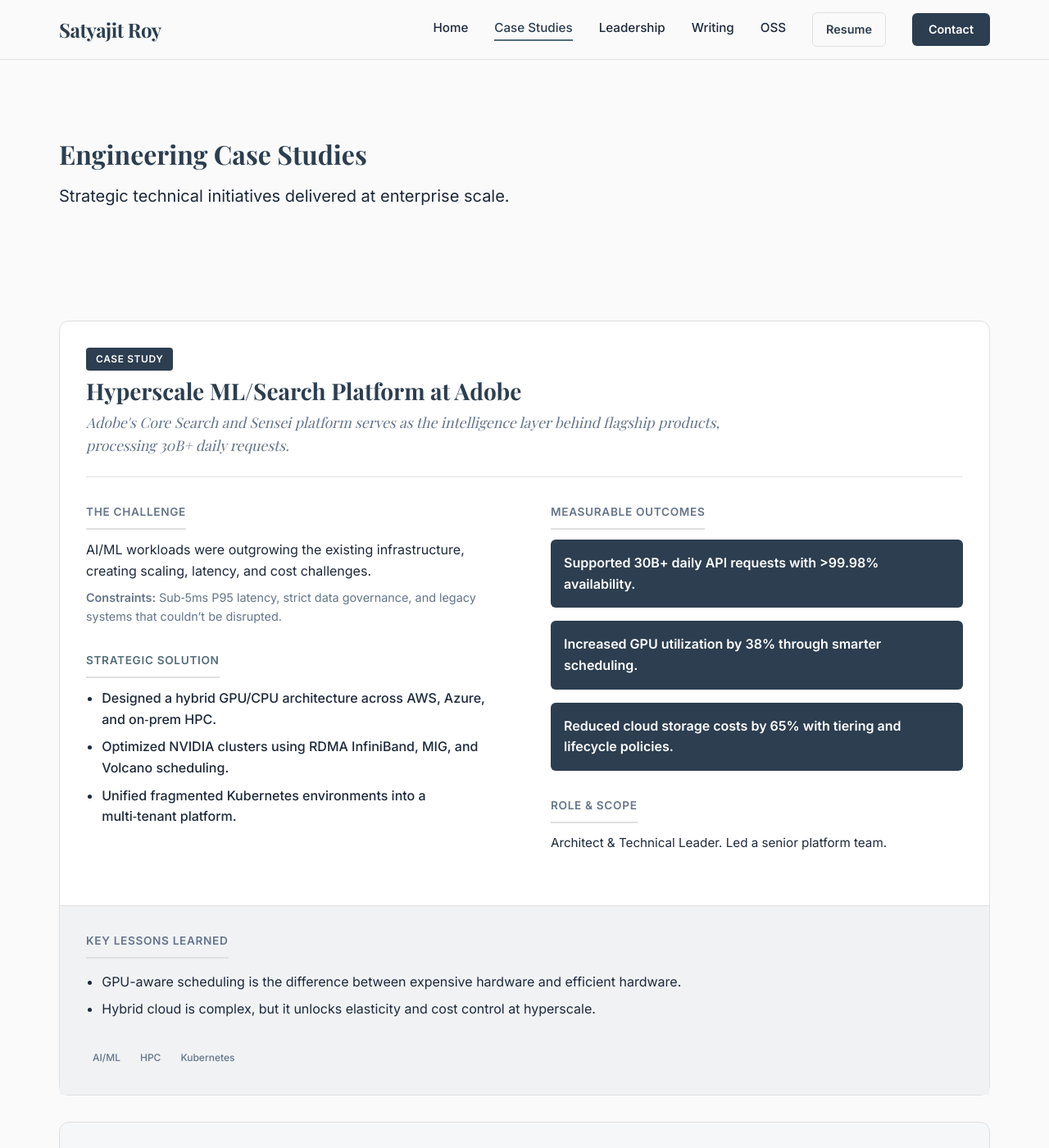
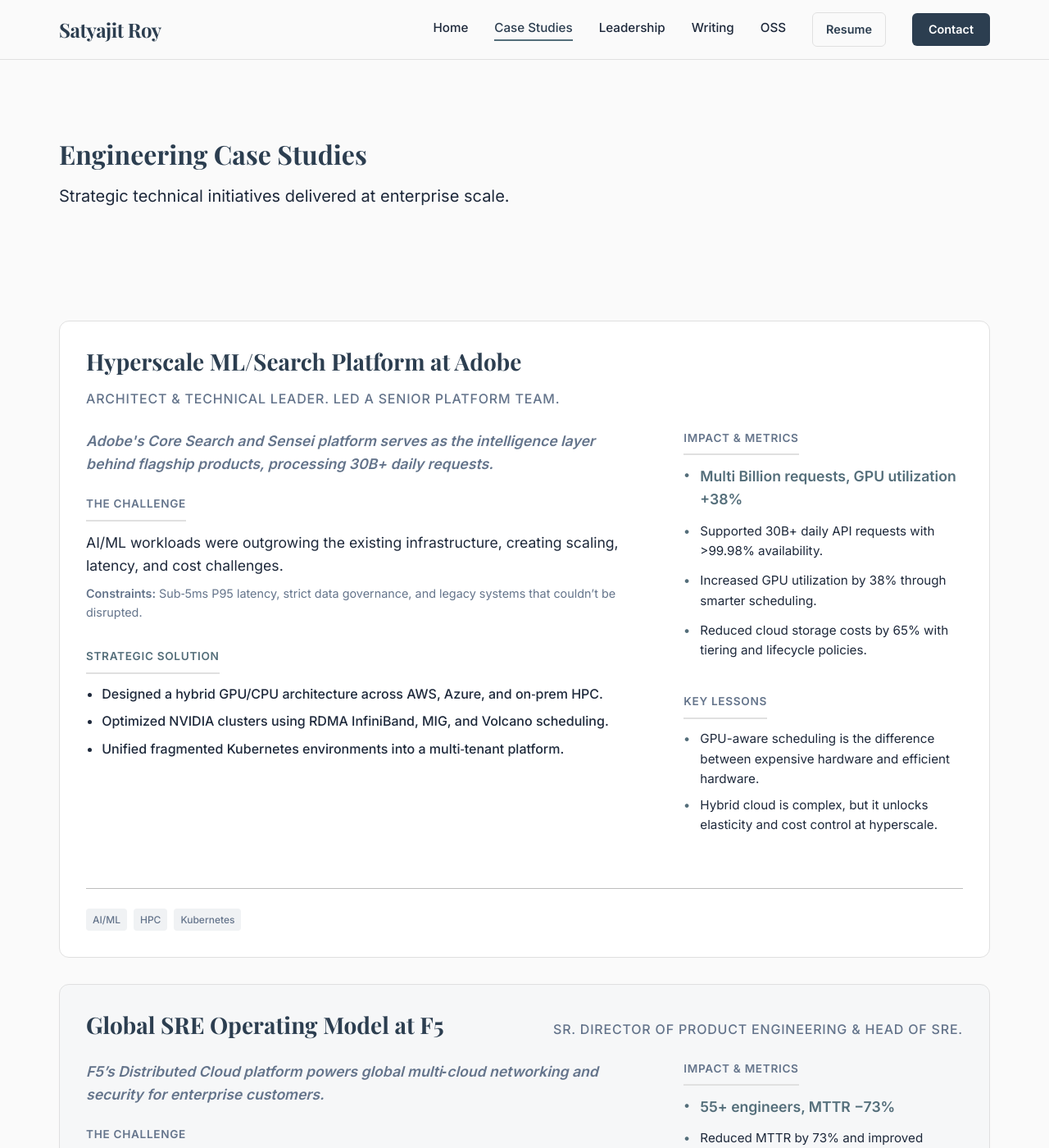
Before and after one commit to kodelint/kodelint.github.io, a Jekyll site: the page built from portfolio/case-studies/index.md, in a window 1280 px wide and 1400 px high. Shown: the whole window at 82% size. Built offline with Jekyll 4.4.1, drawn with Linux system fonts in a browser that asks for light colours; some web fonts are replaced; some of the changed text lies outside the part shown.

Commit message:
fix(portfolio): resolve broken writing links and standardize case study card layout

```diff
--- a/_data/portfolio.yml
+++ b/_data/portfolio.yml
@@ -177,7 +177,7 @@
     type: "Case Study"
   - title: "Rust Basics & Ownership"
     summary: "A friendly walkthrough of Rust’s ownership model and why it changes how you think about systems programming."
-    link: "/rust/programming/2022/07/02/Rust_Basics_and_Concepts_1st_Iteration.html"
+    link: "/rust/programming/2022/05/05/Rust_Basics_and_Concepts_1st_Iteration.html"
     why: "Systems programming fundamentals."
     type: "Technical"
   - title: "Terraform at Scale"
@@ -192,7 +192,7 @@
     type: "Performance"
   - title: "DNS: The Unsung Hero"
     summary: "A deep dive into DNS resolution, propagation, and common pitfalls in distributed environments."
-    link: "/devops/dns/2022/07/06/And_i_thought_i_knew_dns.html"
+    link: "/devops/dns/2022/05/06/And_i_thought_i_knew_dns.html"
     why: "Troubleshooting the backbone of the internet."
     type: "Infrastructure"
   - title: "Golang Garbage Collection"
--- a/portfolio/case-studies/index.md
+++ b/portfolio/case-studies/index.md
@@ -16,109 +16,251 @@
 
 
 
-  <div class="cs-stack" style="padding-bottom: 5rem;">
-
-    {% for case in site.data.portfolio.case_studies %}
-
-    <div id="{{ case.id }}" class="cs-card">
+    <div class="cs-stack" style="padding-bottom: 5rem;">
 
 
 
-      <!-- Header: Title & Context -->
+      {% for case in site.data.portfolio.case_studies %}
 
-      <div class="cs-card-header" style="border-bottom: 1px solid var(--color-border); padding-bottom: 1.5rem; margin-bottom: 2rem;">
 
-        <div style="flex: 1;">
 
-          <span class="cs-badge" style="margin-bottom: 0.5rem;">Case Study</span>
+      <div id="{{ case.id }}" class="cs-card">
+
+
+
+
+
+
+
+        <!-- Top Row: Match Home Page exactly -->
+
+
+
+        <div class="cs-card-header">
+
+
 
           <h2 class="cs-card-title">{{ case.title }}</h2>
 
-          <p class="cs-context" style="margin-top: 0.5rem;">{{ case.context }}</p>
+
+
+          <span class="cs-card-org">{{ case.role }}</span>
+
+
 
         </div>
 
-      </div>
 
 
 
-      <!-- Body: 2-Column Executive Layout -->
-
-      <div class="p-grid-2" style="gap: 4rem; margin-bottom: 2rem;">
 
 
 
-        <!-- Left Column: Challenge & Solution -->
+        <!-- Middle Row: 8/4 split layout matching Home Page -->
 
-        <div>
 
-          <div class="cs-block">
 
-            <span class="cs-label">The Challenge</span>
+        <div class="cs-card-body">
 
-            <p>{{ case.problem }}</p>
 
-            <p style="font-size: 0.9rem; color: var(--color-text-light); margin-top: 0.5rem;"><strong>Constraints:</strong> {{ case.constraints }}</p>
+
+          <!-- Left: Deep Dive -->
+
+
+
+          <div class="cs-card-summary">
+
+
+
+            <p class="cs-context" style="margin-bottom: 1.5rem; font-weight: 600; font-family: var(--font-sans); color: var(--color-text-light);">{{ case.context }}</p>
+
+
+
+
+
+
+
+            <div class="cs-block">
+
+
+
+              <span class="cs-label">The Challenge</span>
+
+
+
+              <p>{{ case.problem }}</p>
+
+
+
+              <p style="font-size: 0.9rem; color: var(--color-text-light); margin-top: 0.5rem;"><strong>Constraints:</strong> {{ case.constraints }}</p>
+
+
+
+            </div>
+
+
+
+
+
+
+
+            <div class="cs-block">
+
+
+
+              <span class="cs-label" style="color: var(--color-accent);">Strategic Solution</span>
+
+
+
+              <ul class="cs-list">
+
+
+
+                {% for step in case.solution %}
+
+
+
+                <li style="font-weight: 500;">{{ step }}</li>
+
+
+
+                {% endfor %}
+
+
+
+              </ul>
+
+
+
+            </div>
+
+
 
           </div>
 
 
 
-          <div class="cs-block">
 
-            <span class="cs-label" style="color: var(--color-accent);">Strategic Solution</span>
 
-            <ul class="cs-list">
 
-              {% for step in case.solution %}
 
-              <li style="font-weight: 500;">{{ step }}</li>
+          <!-- Right: Outcomes & Lessons -->
+
+
+
+          <div class="cs-card-outcomes">
+
+
+
+            <span class="cs-label">Impact & Metrics</span>
+
+
+
+            <ul>
+
+
+
+              <li><strong style="color: var(--color-accent); font-size: 1.1rem;">{{ case.outcome }}</strong></li>
+
+
+
+              {% for point in case.impact %}
+
+
+
+              <li>{{ point }}</li>
+
+
 
               {% endfor %}
 
+
+
             </ul>
 
+
+
+
+
+
+
+            <div class="cs-block" style="margin-top: 2.5rem;">
+
+
+
+              <span class="cs-label">Key Lessons</span>
+
+
+
+              <ul class="cs-list" style="font-size: 0.95rem; color: var(--color-text);">
+
+
+
+                {% for lesson in case.lessons %}
+
+
+
+                <li>{{ lesson }}</li>
+
+
+
+                {% endfor %}
+
+
+
+              </ul>
+
+
+
+            </div>
+
+
+
           </div>
+
+
 
         </div>
 
 
 
-        <!-- Right Column: Impact & Stats -->
 
-        <div>
 
-          <div class="cs-block">
 
-            <span class="cs-label">Measurable Outcomes</span>
 
-            <div class="cs-impact-grid" style="grid-template-columns: 1fr; gap: 1rem;">
+        <!-- Bottom Row: Tags -->
 
-              {% for result in case.impact %}
 
-              <div class="cs-impact-card" style="padding: 1rem; min-height: auto; text-align: left; justify-content: flex-start;">
 
-                <span>{{ result }}</span>
+        <div class="cs-card-footer">
 
-              </div>
 
-              {% endfor %}
 
-            </div>
+          <div class="p-tags">
+
+
+
+            {% for tag in case.tags %}
+
+
+
+            <span class="p-tag">{{ tag }}</span>
+
+
+
+            {% endfor %}
+
+
 
           </div>
 
 
 
-          <div class="cs-block">
+        </div>
 
-            <span class="cs-label">Role & Scope</span>
 
-            <p style="font-size: 0.95rem;">{{ case.role }}</p>
 
-          </div>
 
-        </div>
 
 
 
@@ -126,40 +268,14 @@
 
 
 
-      <!-- Footer: Lessons & Tags -->
-
-      <div class="cs-card-footer" style="background: var(--color-bg-alt); margin: 0 -2rem -2rem -2rem; padding: 2rem; border-top: 1px solid var(--color-border); align-items: flex-start; flex-direction: column;">
-
-        <span class="cs-label" style="margin-bottom: 1rem;">Key Lessons Learned</span>
-
-        <ul class="cs-list" style="margin-bottom: 1.5rem; color: var(--color-text);">
-
-          {% for lesson in case.lessons %}
-
-          <li>{{ lesson }}</li>
-
-          {% endfor %}
-
-        </ul>
-
-        <div class="p-tags">
-
-          {% for tag in case.tags %}
-
-          <span class="p-tag">{{ tag }}</span>
-
-          {% endfor %}
-
-        </div>
-
-      </div>
+      {% endfor %}
 
 
 
     </div>
 
-    {% endfor %}
 
-  </div>
+
+
 
 </div>
```
